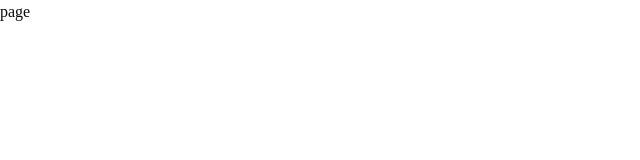
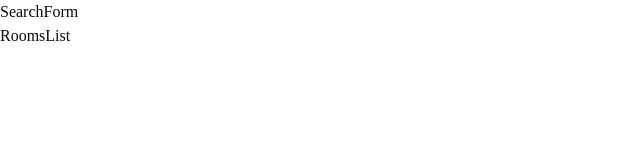
Before and after one commit to Nut-294/booking-form, a Next.js app: page /search in a window 1280 px wide. Shown: the top 160 px of the page, without its empty margins (0-640 px from the left). Built offline with nearby package versions, Linux system fonts and the light colour scheme.

Commit message:
useSearchParams

```diff
--- a/app/search/page.tsx
+++ b/app/search/page.tsx
@@ -1,4 +1,22 @@
-function page() {
-  return <div>page</div>;
+import RoomsList from "@/components/ui/search/RoomsList";
+import SearchForm from "@/components/ui/search/SearchForm";
+
+type searchParamsProps = {
+  searchParams: Promise<{
+    checkIn: string;
+    checkOut: string;
+    guests: string;
+    rooms: string;
+  }>;
+};
+
+async function SearchPage({ searchParams }: searchParamsProps) {
+  const params = await searchParams;
+  return (
+    <>
+      <SearchForm params={params}/>
+      <RoomsList />
+    </>
+  );
 }
-export default page;
+export default SearchPage;
--- /dev/null
+++ b/components/ui/search/RoomsList.tsx
@@ -0,0 +1,5 @@
+export default function RoomsList() {
+  return (
+    <div>RoomsList</div>
+  )
+}
--- /dev/null
+++ b/components/ui/search/SearchForm.tsx
@@ -0,0 +1,20 @@
+"use client";
+
+import { useSearchParams } from "next/navigation";
+
+type SearchFormProps = {
+  checkIn: string;
+  checkOut: string;
+  guests: string;
+  rooms: string;
+};
+export default function SearchForm({ params }: { params: SearchFormProps }) {
+  console.log("params",params);
+  const searchParams = useSearchParams();
+  const checkIn = searchParams.get("checkIn");
+  const checkOut = searchParams.get("checkOut");
+  const guests = searchParams.get("guests");
+  const rooms = searchParams.get("rooms");
+  console.log("searchParams",checkIn, checkOut, guests, rooms);
+  return <div>SearchForm</div>;
+}
```
